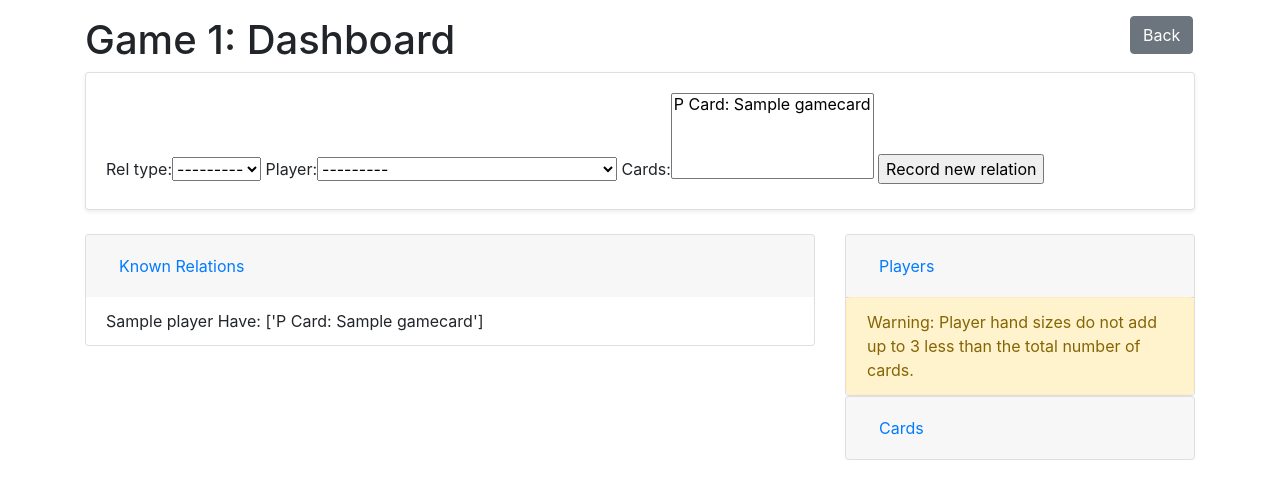
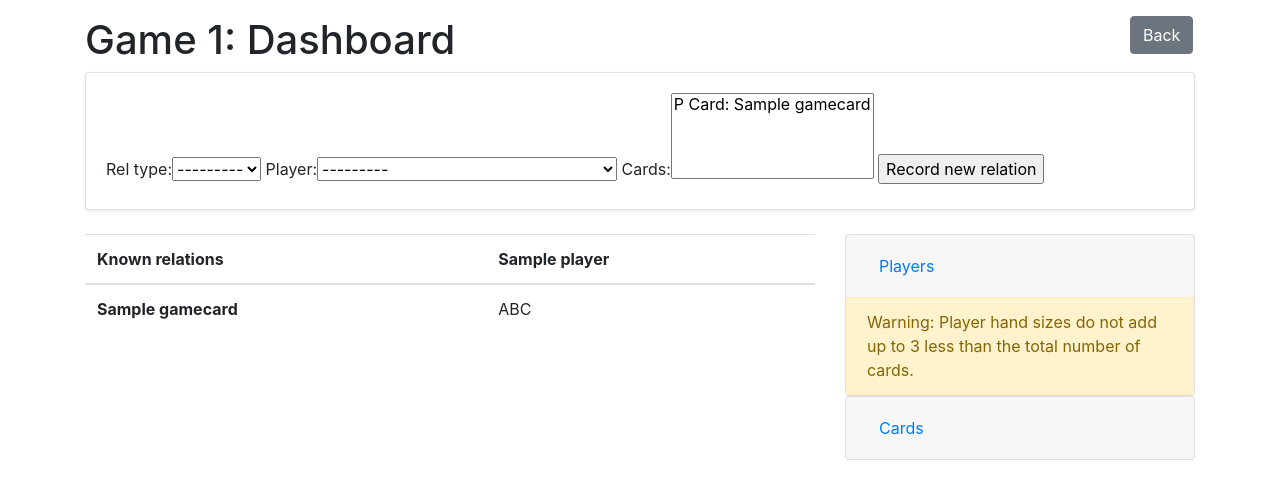
Before and after one commit to dabreese00/clue-solver-django, a Django app: page /dashboard/1/ in a window 1280 px wide. Shown: the part 56-555 px from the top of the page. Run offline with Django 3.2, Linux system fonts and the light colour scheme; tables that the repository leaves empty hold one stand-in row (values such as "Sample post").

Commit message:
Begin switching dashboard to table view
This commit breaks part of the frontend; just a temporary commit to a
new branch for syncing purposes, this should hopefully be squashed away
and disappear from later commit history (if I can figure out how).

Implementation still partial.  TODO comments in the html template
indicate the major missing pieces.  Next step is to build or identify
the backend queries to support it.

```diff
--- a/cluesolver/games/templates/games/gameplay_dashboard.html
+++ b/cluesolver/games/templates/games/gameplay_dashboard.html
@@ -32,26 +32,31 @@
 
 <div class="row">
     <div class="col-sm">
-        <div class="accordion" id="relations-accordion">
-            <div class="card">
-                <div class="card-header" id="relations">
-                    <h2 class="mb-0">
-                        <button class="btn btn-link btn-block text-left" type="button" data-toggle="collapse" data-target="#relationsList" aria-expanded="true" aria-controls="relationsList">
-                            Known Relations
-                        </button>
-                    </h2>
-                </div>
-                <div id="relationsList" class="collapse show" aria-labelledby="relations" data-parent="#relations-accordion">
-                    <ul class="list-group list-group-flush">
-                    	{% for relation in game.known_relations.all %}
-                            <li class="list-group-item">
-                                {{ relation }}
-                            </li>
-                    	{% endfor %}
-                    </ul>
-                </div>
-            </div>
-        </div>
+        <table class="table">
+            <thead>
+                <tr>
+                    <th scope="col">Known relations</th>
+                    {% for player in game.players.all %}
+                        <th scope="col">{{ player.name }}</th>
+                    {% endfor %}
+                <tr>
+            </thead>
+            <tbody>
+                <!-- TODO: for t.label where t in ClueRelation.CardType -->
+                {% for card in game.cards.all %}
+                <!-- TODO: for c in game.cards.all where c.card_type == t -->
+                    <tr>
+                        <th scope="row">{{ card.name }}</th>
+                        {% for player in game.players.all %}
+                        <!-- TODO: if player.has c -->
+                        <!-- TODO: if player.pass c -->
+                        <!-- TODO: for s in player.shows where c in show -->
+                            <td>ABC</td>
+                        {% endfor %}
+                    </tr>
+                {% endfor %}
+            </tbody>
+        </table>
     </div>
     <div class="col-sm-4">
         <div class="row">
```
